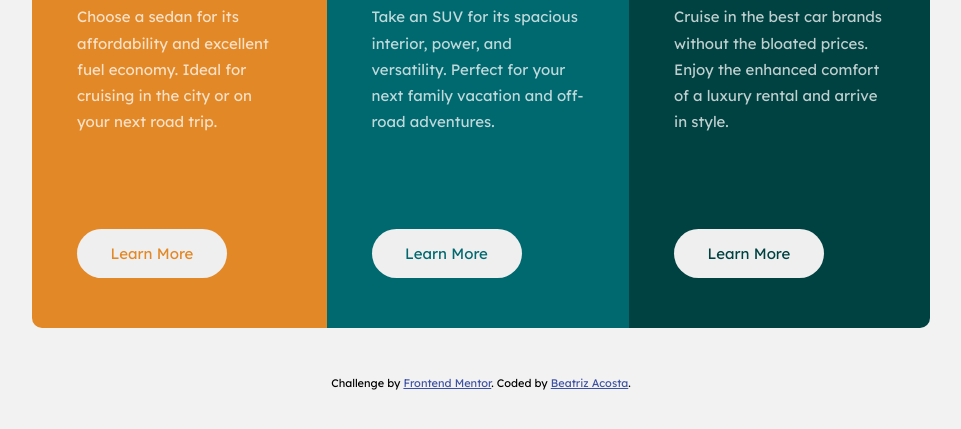
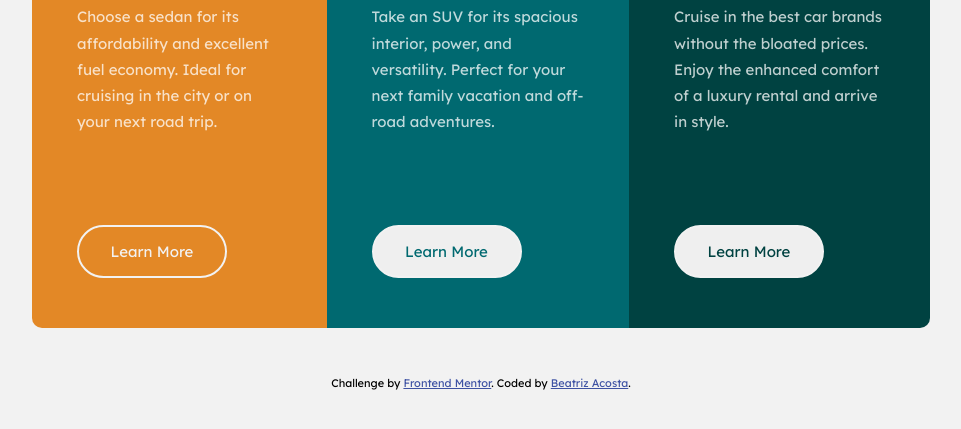
Before and after one commit to Adritriz/3-column-preview-card-component-main, a plain HTML site: page index.html in a window 1280 px wide. In both pictures the pointer is over the button 311 px from the left and 564 px from the top of the page. Shown: the part 311-740 px from the top of the page, without its empty margins (159-1120 px from the left). Drawn offline with Linux system fonts and the light colour scheme; a web font is replaced by a local one.

Commit message:
Update style.css
btn hover added

```diff
--- a/css/style.css
+++ b/css/style.css
@@ -101,18 +101,36 @@ section > * {
     margin-top: 1rem;
     padding: 1rem;
     border-radius: 35px;
-    border: none;
+    border: 2px solid var(--VRY-LGHT-GRAY);
     width: 150px;
+}
+.btn:hover {
+    cursor: pointer;
 }
 .sedanBtn {
     color: var(--BRGHT-ORANGE);
 }
+.sedanBtn:hover {
+    background-color: var(--BRGHT-ORANGE);
+    color: var(--VRY-LGHT-GRAY);
+}
 .suvBtn {
     color: var(--DRK-CYAN);
+}
+.suvBtn:hover {
+    background-color: var(--DRK-CYAN);
+    color: var(--VRY-LGHT-GRAY);
 }
 .luxuryBtn {
     color: var(--VRY-DRK-CYAN);
 }
+.luxuryBtn:hover {
+    background-color: var(--VRY-DRK-CYAN);
+    color: var(--VRY-LGHT-GRAY);
+}
+.attribution { font-size: 11px; text-align: center; }
+.attribution a { color: hsl(228, 45%, 44%); }
+
 
 @media screen and (min-width: 762px) {
     .container {
@@ -134,28 +152,3 @@ section > * {
         bottom: 50px;
     }
 }
-
-
-
-
-
-
-
-
-
-
-
-
-
-
-
-
-
-
-
-
-
-
-
-.attribution { font-size: 11px; text-align: center; }
-.attribution a { color: hsl(228, 45%, 44%); }
```
